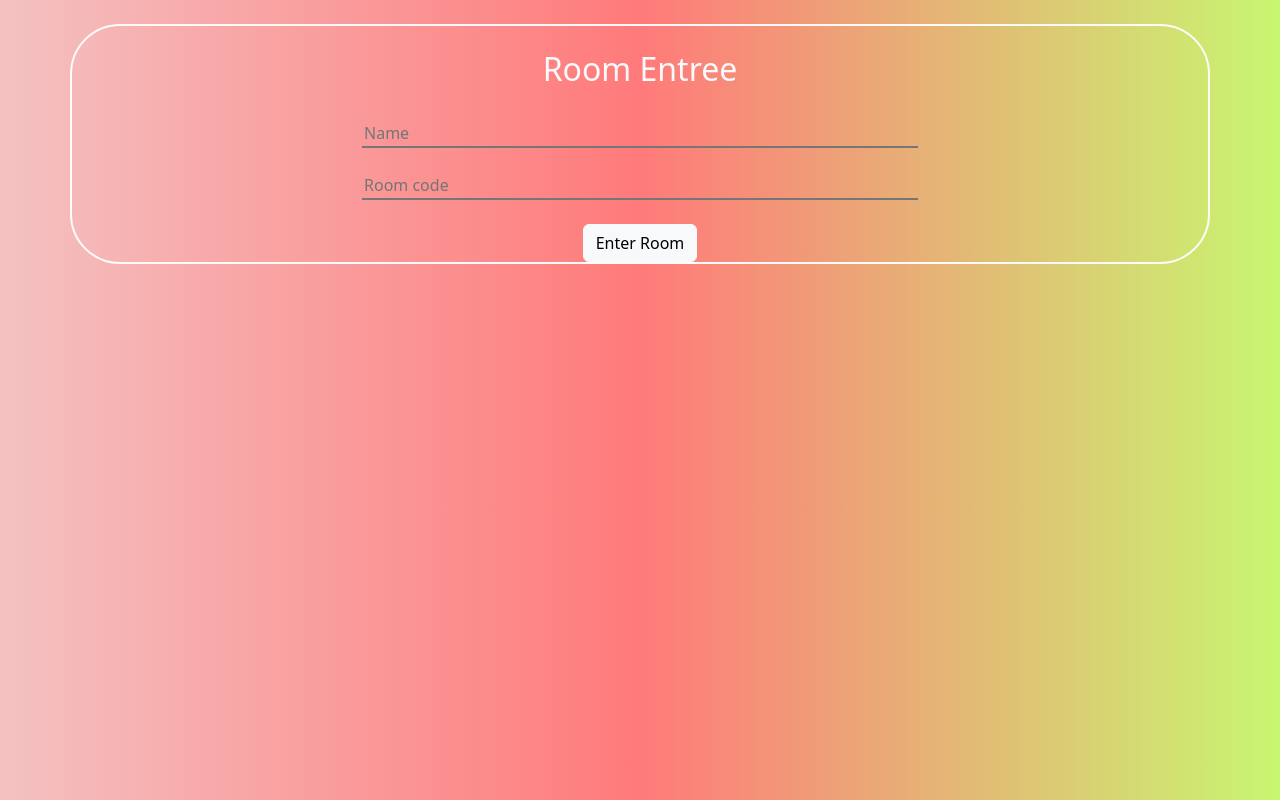
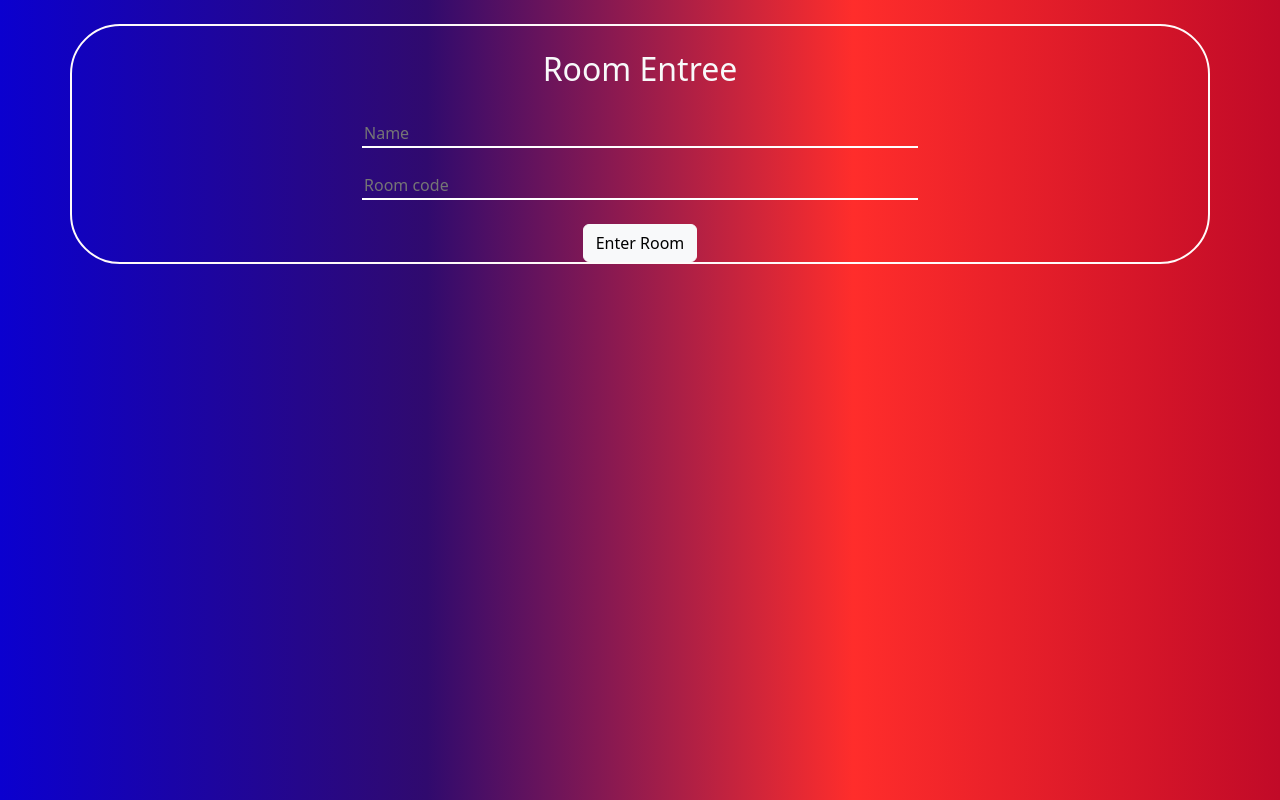
Before and after one commit to Suriya3621/Chat-app, a React (Create React App) app in the folder frontend/: page / in a window 1280 px wide. Shown: the top 800 px of the page. Built offline with nearby package versions, Linux system fonts and the light colour scheme.

Commit message:
Update login.css

```diff
--- a/frontend/src/login.css
+++ b/frontend/src/login.css
@@ -1,10 +1,14 @@
+*{
+
+}
 .background{
   text-align:center;
   background:linear-gradient(
   to right,
-  #F4C1C1,
-  #FF7A7A,
-  #C8F670
+  #0B00CF,
+  #300A6E,
+  #FF2D2B,
+  #C10A28
   );
   width:100%;
   height:1900px;
@@ -20,15 +24,16 @@ button{
 }
 .input{
   background-color: transparent;
-  border-left:none;
-  border-top:none;
-  border-right:none;
-/*  border-bottom: none;*/
+  border:none;
+  border-bottom:2px solid #fff;
   width:50%;
   transition: 1s;
 }
 .input:focus{
+  outline:none;
   width:100%;
   background-color: transparent;
+  border:none;
+  border-bottom:2px solid #fff;
   transition: 1s;
 }
```
